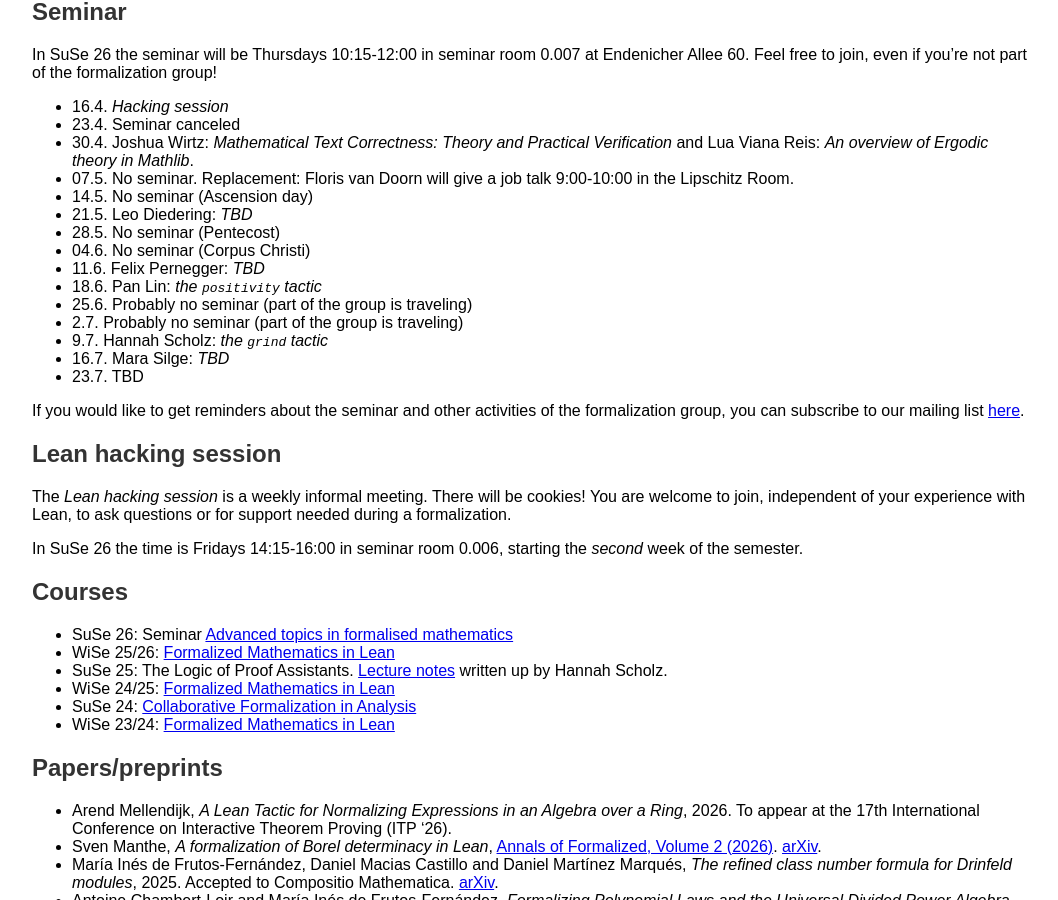
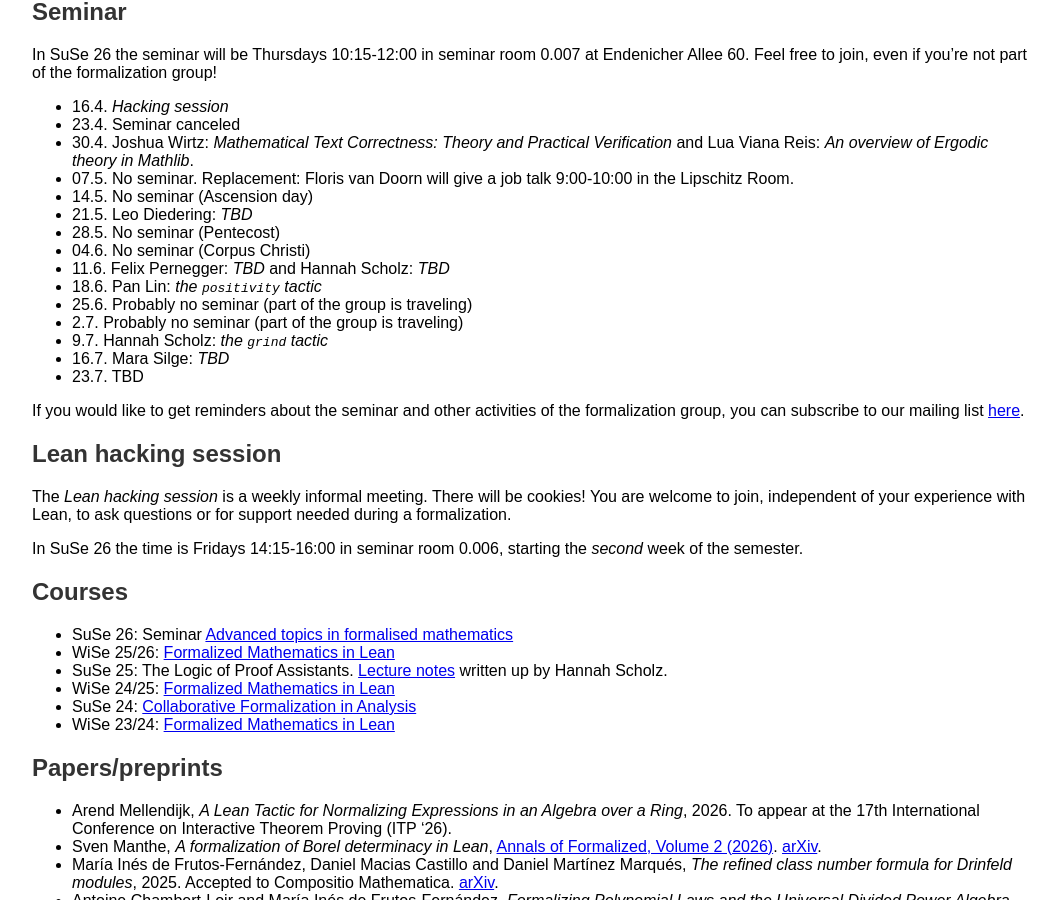
Before and after one commit to fpvandoorn/fpvandoorn.github.io, a Jekyll site: the page built from formalized-mathematics.md, in a window 1280 px wide and 900 px high, scrolled down 902 px. Shown: the whole window, without its empty margins (108-1166 px from the left). Built offline with Jekyll 4.4.1, drawn with Linux system fonts in a browser that asks for light colours; our own code applies the rules of GitHub Pages for plain Markdown files.

Commit message:
chore: Hannah is happy to speak on June 11

```diff
--- a/formalized-mathematics.md
+++ b/formalized-mathematics.md
@@ -61,7 +61,7 @@
 * 21.5. Leo Diedering: *TBD*
 * 28.5. No seminar (Pentecost)
 * 04.6. No seminar (Corpus Christi)
-* 11.6. Felix Pernegger: *TBD*
+* 11.6. Felix Pernegger: *TBD* and Hannah Scholz: *TBD*
 * 18.6. Pan Lin: *the `positivity` tactic*
 * 25.6. Probably no seminar (part of the group is traveling) <!-- Michael, Maria and Floris are traveling. -->
 * 2.7. Probably no seminar (part of the group is traveling) <!-- Michael, Maria and Floris are traveling. -->
```
